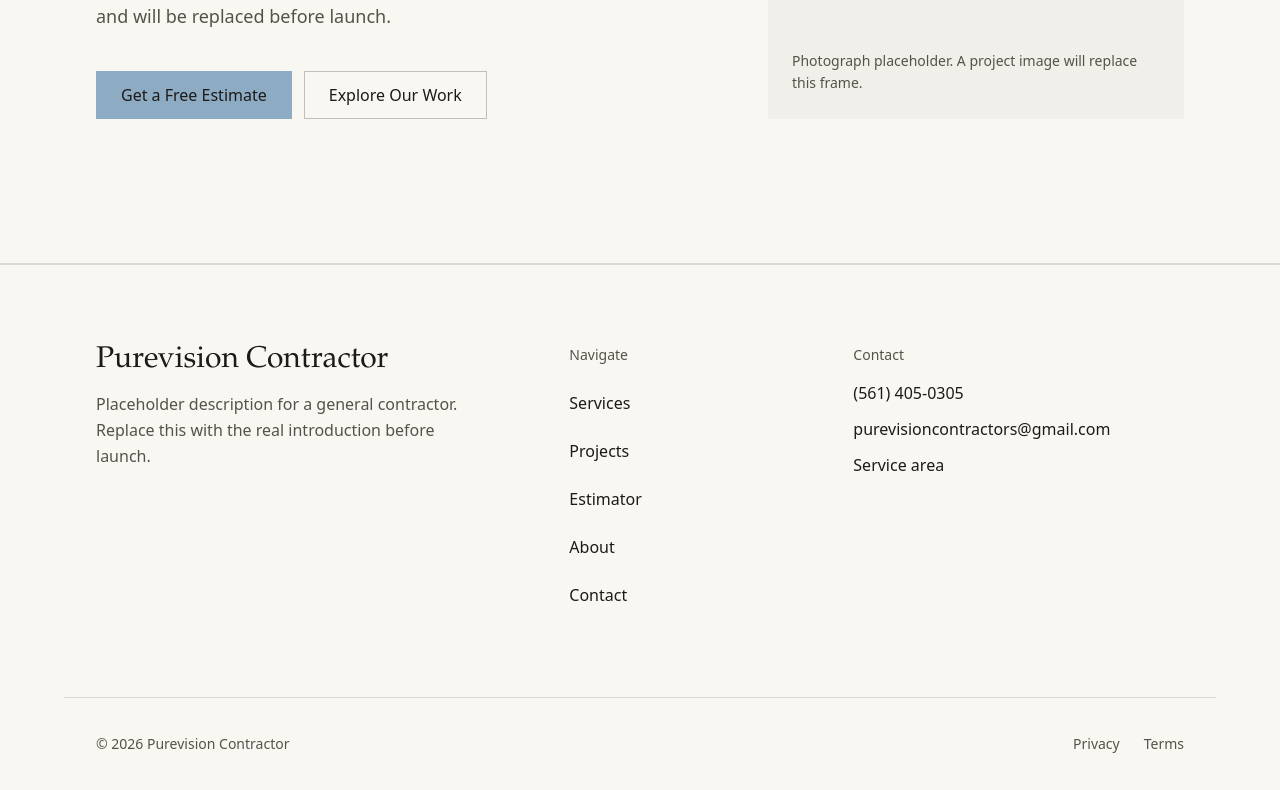
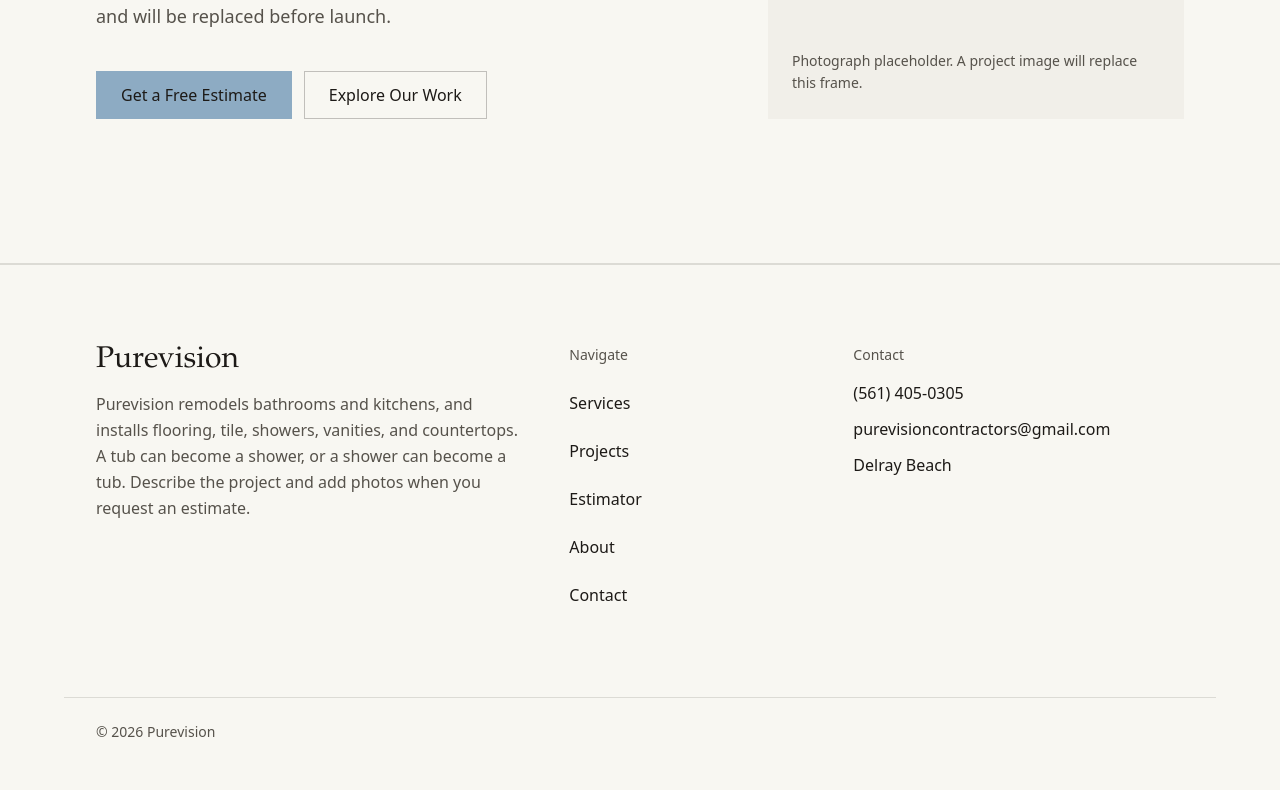
Before and after one commit to cnpham10/PureVision, a Next.js app: page / in a window 1280 px wide. Shown: the part 610-1400 px from the top of the page. After the commit the page ends 1376 px from the top, so only its background shows below. Built offline with nearby package versions, Linux system fonts and the light colour scheme; a web font is replaced by a local one.

Commit message:
added footer details

```diff
--- a/src/app/privacy/page.tsx
+++ /dev/null
@@ -1,16 +0,0 @@
-import type { Metadata } from "next"
-import { PlaceholderPage } from "@/components/layout/placeholder-page"
-
-export const metadata: Metadata = {
-  title: "Privacy",
-  description: "Placeholder privacy page. This is not a privacy policy.",
-}
-
-export default function PrivacyPage() {
-  return (
-    <PlaceholderPage
-      title="Privacy"
-      description="This page will explain how estimate requests and contact details are collected and used. It is not a privacy policy yet."
-    />
-  )
-}
--- a/src/app/terms/page.tsx
+++ /dev/null
@@ -1,16 +0,0 @@
-import type { Metadata } from "next"
-import { PlaceholderPage } from "@/components/layout/placeholder-page"
-
-export const metadata: Metadata = {
-  title: "Terms",
-  description: "Placeholder terms page. This is not a legal agreement.",
-}
-
-export default function TermsPage() {
-  return (
-    <PlaceholderPage
-      title="Terms"
-      description="Terms will be added before launch if the business requires them. This page is not a legal agreement."
-    />
-  )
-}
--- a/src/components/layout/site-footer.tsx
+++ b/src/components/layout/site-footer.tsx
@@ -13,7 +13,7 @@ export function SiteFooter() {
       <Container className="grid gap-12 py-16 md:grid-cols-12 md:py-20">
         <div className="md:col-span-5">
           <p className="font-display text-3xl leading-none">{site.name}</p>
-          <p className="mt-4 max-w-sm text-base leading-relaxed text-muted-foreground">
+          <p className="mt-4 max-w-md text-base leading-relaxed text-muted-foreground">
             {site.description}
           </p>
         </div>
@@ -55,22 +55,10 @@ export function SiteFooter() {
         </div>
       </Container>
 
-      <Container className="flex flex-col gap-4 border-t border-border py-6 sm:flex-row sm:items-center sm:justify-between">
+      <Container className="border-t border-border py-6">
         <p className="text-sm text-muted-foreground">
           © {site.copyrightYear} {site.name}
         </p>
-        <ul className="flex gap-6">
-          {site.legal.map((item) => (
-            <li key={item.href}>
-              <Link
-                href={item.href}
-                className="inline-flex min-h-11 items-center text-sm text-muted-foreground hover:text-foreground"
-              >
-                {item.label}
-              </Link>
-            </li>
-          ))}
-        </ul>
       </Container>
     </footer>
   )
--- a/src/content/site.ts
+++ b/src/content/site.ts
@@ -3,9 +3,9 @@
  * Replace every remaining placeholder before launch.
  */
 export const site = {
-  name: "Purevision Contractor",
+  name: "Purevision",
   description:
-    "Placeholder description for a general contractor. Replace this with the real introduction before launch.",
+    "Purevision remodels bathrooms and kitchens, and installs flooring, tile, showers, vanities, and countertops. A tub can become a shower, or a shower can become a tub. Describe the project and add photos when you request an estimate.",
   /**
    * Placeholder pages stay out of search indexes.
    * Set this to true only after placeholder content has been replaced.
@@ -14,7 +14,7 @@ export const site = {
   copyrightYear: 2026,
   phone: "(561) 405-0305",
   email: "purevisioncontractors@gmail.com",
-  serviceArea: "Service area",
+  serviceArea: "Delray Beach",
   primaryCta: {
     label: "Get a Free Estimate",
     href: "/contact",
@@ -29,14 +29,9 @@ export const site = {
     { label: "Estimator", href: "/estimate" },
     { label: "About", href: "/about" },
   ],
-  legal: [
-    { label: "Privacy", href: "/privacy" },
-    { label: "Terms", href: "/terms" },
-  ],
 } as const
 
 export type SiteHref =
   | (typeof site.navigation)[number]["href"]
-  | (typeof site.legal)[number]["href"]
   | typeof site.primaryCta.href
   | "/"
```
